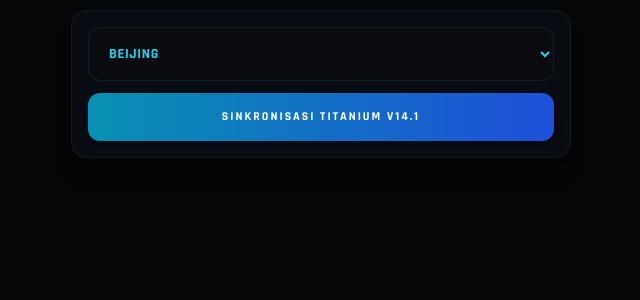
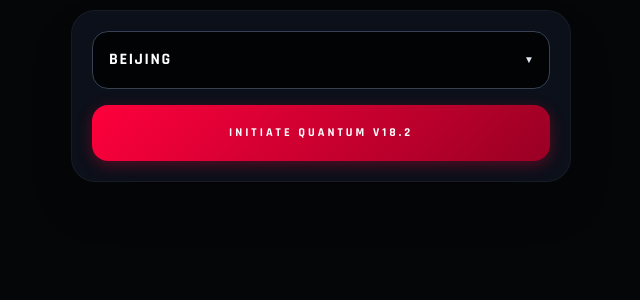
Before and after one commit to pepekosonghiji/rumus-togel, a Flask app: page / in a window 1280 px wide. Shown: the top 300 px of the page, without its empty margins (319-959 px from the left). Run offline with Flask 3, Linux system fonts and the light colour scheme; some libraries are stand-ins or nearby versions.

Commit message:
Update index.html

```diff
--- a/templates/index.html
+++ b/templates/index.html
@@ -3,12 +3,12 @@
 <head>
     <meta charset="UTF-8">
     <meta name="viewport" content="width=device-width, initial-scale=1.0, maximum-scale=1.0, user-scalable=no">
-    <title>MAMANG V.15 - TITANIUM EDITION</title>
+    <title>MAMANG V.18 - QUANTUM EDITION</title>
     <script src="https://cdn.tailwindcss.com"></script>
     <script src="https://cdnjs.cloudflare.com/ajax/libs/html2canvas/1.4.1/html2canvas.min.js"></script>
-    <link href="https://fonts.googleapis.com/css2?family=Orbitron:wght@600;800&family=Rajdhani:wght@500;700&display=swap" rel="stylesheet">
+    <link href="https://fonts.googleapis.com/css2?family=Orbitron:wght@600;900&family=Rajdhani:wght@500;700&family=JetBrains+Mono:wght@500&display=swap" rel="stylesheet">
     <style>
-        :root { --neon: #00f2ff; --bg: #050608; }
+        :root { --neon: #ff003c; --bg: #050608; --cyan: #00f2ff; }
         body {
             background: var(--bg);
             color: #e2e8f0;
@@ -16,191 +16,197 @@
             margin: 0; padding: 10px;
         }
         .font-orbitron { font-family: 'Orbitron', sans-serif; }
+        .font-mono { font-family: 'JetBrains Mono', monospace; }
         .main-container { max-width: 500px; margin: 0 auto; }
 
         #capture-area {
-            background: #0d1117;
-            border-radius: 24px;
-            padding: 20px;
+            background: radial-gradient(circle at top right, #1a0b0b, #0d1117);
+            border-radius: 28px;
+            padding: 24px;
             width: 100%;
             box-sizing: border-box;
-            border: 1px solid rgba(0, 242, 255, 0.1);
+            border: 2px solid rgba(255, 0, 60, 0.1);
             position: relative;
             overflow: hidden;
         }
 
+        .bbfs-card {
+            background: rgba(255, 0, 60, 0.05);
+            border: 1px solid rgba(255, 0, 60, 0.2);
+            box-shadow: inset 0 0 20px rgba(255, 0, 60, 0.1);
+        }
+
         .num-card {
-            background: rgba(0, 0, 0, 0.4);
-            border: 1px solid rgba(255, 255, 255, 0.05);
+            background: rgba(0, 0, 0, 0.6);
+            border-bottom: 2px solid var(--neon);
             border-radius: 12px;
-            padding: 10px 5px;
+            padding: 12px 5px;
             text-align: center;
         }
 
-        .grid-numbers { display: grid; grid-template-columns: repeat(5, 1fr); gap: 8px; }
-        .grid-top { display: grid; grid-template-columns: repeat(2, 1fr); gap: 10px; }
+        .shadow-badge {
+            background: linear-gradient(90deg, #450a0a, #000);
+            border: 1px solid var(--neon);
+            color: #ff4d79;
+            font-size: 8px;
+            padding: 2px 10px;
+            border-radius: 4px;
+            text-transform: uppercase;
+            font-weight: 900;
+        }
 
-        .btn-glow {
-            transition: all 0.3s ease;
-            text-shadow: 0 0 8px rgba(255,255,255,0.3);
+        .glow-text-red { text-shadow: 0 0 15px rgba(255, 0, 60, 0.6); }
+        .glow-text-cyan { text-shadow: 0 0 15px rgba(0, 242, 255, 0.6); }
+
+        .btn-quantum {
+            background: linear-gradient(135deg, #ff003c 0%, #990024 100%);
+            box-shadow: 0 4px 15px rgba(255, 0, 60, 0.3);
+            transition: all 0.2s ease;
         }
-        .btn-glow:active { transform: scale(0.96); }
-
-        .shadow-badge {
-            background: linear-gradient(90deg, #1e293b, #0f172a);
-            border: 1px solid #1e40af;
-            color: #60a5fa;
-            font-size: 8px;
-            padding: 2px 8px;
-            border-radius: 20px;
-            text-transform: uppercase;
-            font-weight: 800;
-        }
-        .glow-text { text-shadow: 0 0 10px rgba(0, 242, 255, 0.5); }
+        .btn-quantum:active { transform: scale(0.95); box-shadow: 0 2px 5px rgba(255, 0, 60, 0.5); }
     </style>
 </head>
 <body>
 
 <div class="main-container">
 
-    <div class="bg-gray-900/40 p-4 rounded-2xl mb-4 border border-white/5 shadow-xl">
-        <form method="POST" class="space-y-3">
-            <select name="market" class="w-full bg-[#0a0c10] text-cyan-400 p-4 rounded-xl border border-cyan-900/30 outline-none font-bold uppercase text-sm tracking-wider">
-                {% for m in markets %}
-                <option value="{{ m }}" {% if selected == m %}selected{% endif %}>{{ m }}</option>
-                {% endfor %}
-            </select>
-            <button type="submit" class="w-full bg-gradient-to-r from-cyan-600 to-blue-700 text-white p-4 rounded-xl font-bold uppercase text-xs tracking-[2px] shadow-lg">Sinkronisasi TITANIUM V14.1</button>
+    <div class="bg-gray-900/60 p-5 rounded-3xl mb-4 border border-white/5 backdrop-blur-md shadow-2xl">
+        <form method="POST" class="space-y-4">
+            <div class="relative">
+                <select name="market" class="w-full bg-black/80 text-white p-4 rounded-2xl border border-gray-700 outline-none font-bold uppercase text-base tracking-widest appearance-none">
+                    {% for m in markets %}
+                    <option value="{{ m }}" {% if selected == m %}selected{% endif %}>{{ m }}</option>
+                    {% endfor %}
+                </select>
+                <div class="absolute right-4 top-1/2 -translate-y-1/2 text-neon text-[10px]">▼</div>
+            </div>
+            <button type="submit" class="btn-quantum w-full text-white p-5 rounded-2xl font-black uppercase text-xs tracking-[3px]">
+                Initiate Quantum V18.2
+            </button>
         </form>
     </div>
 
     {% if analysis == "error" %}
-    <div class="p-4 bg-red-900/20 border border-red-500/50 rounded-xl text-center text-red-500 font-bold uppercase text-xs">Koneksi Gagal / Data Prize 1-3 Tidak Ditemukan</div>
+    <div class="p-4 bg-red-950/40 border-2 border-red-500 rounded-2xl text-center text-red-400 font-bold uppercase text-xs animate-pulse">
+        System Malfunction: Data Insufficient
+    </div>
     {% elif analysis %}
 
     <div id="capture-area">
-        <div class="absolute top-0 right-0 p-4 opacity-10">
-            <div class="text-4xl font-bold font-orbitron text-white">V14</div>
+        <div class="absolute -bottom-10 -left-10 opacity-5 pointer-events-none">
+            <h1 class="text-9xl font-black font-orbitron text-white">V18</h1>
         </div>
 
-        <div class="flex justify-between items-start border-b border-gray-800 pb-5 mb-5 relative">
+        <div class="flex justify-between items-end border-b-2 border-gray-800/50 pb-6 mb-6">
             <div>
-                <div class="flex items-center gap-2 mb-1">
-                    <div class="shadow-badge">P1-P2-P3 Scanning</div>
-                    <div class="text-[9px] text-cyan-500 font-bold tracking-[2px] uppercase">TITANIUM EDITION</div>
+                <div class="flex items-center gap-2 mb-3">
+                    <div class="shadow-badge">QUANTUM CORE</div>
+                    <div class="text-[9px] text-gray-500 font-bold tracking-[2px] uppercase">Encrypted Analysis</div>
                 </div>
-                <h2 class="text-3xl font-orbitron font-extrabold text-white uppercase tracking-tighter leading-none">{{ selected }}</h2>
-                <div id="date-now" class="text-[10px] text-gray-500 mt-1 font-bold uppercase tracking-widest"></div>
+                <h2 class="text-4xl font-orbitron font-black text-white uppercase tracking-tight glow-text-red leading-none">{{ selected }}</h2>
+                <div id="date-now" class="text-[10px] text-neon mt-2 font-bold uppercase tracking-widest opacity-80"></div>
             </div>
             <div class="text-right">
-                <div class="text-[10px] text-gray-400 uppercase font-bold mb-1">Last Results</div>
-                <div class="text-2xl font-bold text-white font-mono tracking-tighter glow-text">{{ analysis.last_res }}</div>
-                <div class="text-[9px] text-cyan-600 font-bold uppercase mt-1">
-                    P2: {{ analysis.p2_last }} | P3: {{ analysis.p3_last }}
+                <div class="text-[10px] text-gray-500 uppercase font-black mb-1">Prize 1 Result</div>
+                <div class="text-3xl font-bold text-white font-mono tracking-tighter glow-text-cyan">{{ analysis.last_res }}</div>
+                <div class="text-[8px] text-gray-600 font-bold uppercase mt-1">
+                    {% if analysis.p2_last %} P2: {{ analysis.p2_last }} | P3: {{ analysis.p3_last }} {% else %} MODE: DEEP EXTRACTION P1 {% endif %}
                 </div>
             </div>
         </div>
 
-        <div class="grid grid-cols-3 gap-3 mb-5">
-            <div class="num-card border-cyan-900/30">
-                <div class="text-[9px] text-cyan-500 font-bold mb-2 uppercase tracking-widest">A.Main</div>
-                <div class="flex justify-center gap-1">
-                    {% for char in analysis.am %}
-                    <span class="text-xl font-bold text-white">{{ char }}</span>
-                    {% endfor %}
-                </div>
+        <div class="grid grid-cols-3 gap-4 mb-6">
+            <div class="num-card">
+                <div class="text-[9px] text-gray-500 font-bold mb-2 uppercase tracking-tighter">A.Main</div>
+                <div class="text-2xl font-black text-white tracking-widest">{{ analysis.am }}</div>
             </div>
-            <div class="num-card border-purple-900/30">
-                <div class="text-[9px] text-purple-500 font-bold mb-2 uppercase tracking-widest">A.Lari</div>
-                <div class="flex justify-center gap-1">
-                    {% for char in analysis.al %}
-                    <span class="text-xl font-bold text-purple-300 italic">{{ char }}</span>
-                    {% endfor %}
-                </div>
+            <div class="num-card" style="border-color: #00f2ff;">
+                <div class="text-[9px] text-cyan-600 font-bold mb-2 uppercase tracking-tighter">A.Ikut</div>
+                <div class="text-2xl font-black text-white tracking-widest">{{ analysis.ai }}</div>
             </div>
-            <div class="num-card border-blue-900/30">
-                <div class="text-[9px] text-blue-500 font-bold mb-2 uppercase tracking-widest">A.Ikut</div>
-                <div class="flex justify-center gap-1">
-                    {% for char in analysis.ai %}
-                    <span class="text-xl font-bold text-white">{{ char }}</span>
-                    {% endfor %}
-                </div>
+            <div class="num-card" style="border-color: #ff003c;">
+                <div class="text-[9px] text-neon font-bold mb-2 uppercase tracking-tighter">Biji</div>
+                <div class="text-2xl font-black text-neon">09</div>
             </div>
         </div>
 
-        <div class="bg-gradient-to-r from-cyan-950/40 to-transparent border-l-4 border-cyan-500 p-5 rounded-r-2xl mb-6 shadow-inner">
-            <div class="flex justify-between items-center mb-3">
-                <div class="text-[10px] text-gray-400 uppercase font-bold tracking-[5px]">BBFS 6-DIGIT PRECISION</div>
-                <div class="text-[8px] bg-cyan-900/50 px-2 py-0.5 rounded text-cyan-400 font-bold">V14.1</div>
+        <div class="bbfs-card p-6 rounded-3xl mb-8 relative overflow-hidden">
+            <div class="flex justify-between items-center mb-4 relative z-10">
+                <div class="text-[10px] text-gray-400 font-black tracking-[4px]">BBFS QUANTUM 6D</div>
+                <div class="h-1.5 w-1.5 bg-neon rounded-full animate-ping"></div>
             </div>
-            <div class="flex justify-start gap-4 text-5xl font-bold text-cyan-400 tracking-[10px] font-mono glow-text">
+            <div class="text-6xl font-black text-white tracking-[8px] font-mono text-center glow-text-red relative z-10">
                 {{ analysis.bbfs }}
             </div>
         </div>
 
-        <div class="grid grid-cols-3 gap-3 mb-6">
-            <div class="bg-black/60 p-3 rounded-xl text-center border border-gray-800">
-                <div class="text-[9px] text-gray-500 mb-1 font-bold uppercase">Shio</div>
-                <div class="text-[12px] font-bold text-white uppercase">{{ analysis.shio }}</div>
+        <div class="grid grid-cols-3 gap-4 mb-8">
+            <div class="bg-gray-900/40 p-3 rounded-xl border border-gray-800 text-center">
+                <div class="text-[8px] text-gray-500 font-bold uppercase mb-1">SHIO</div>
+                <div class="text-xs font-black text-white uppercase italic">{{ analysis.shio }}</div>
             </div>
-            <div class="bg-black/60 p-3 rounded-xl text-center border border-gray-800">
-                <div class="text-[9px] text-gray-500 mb-1 font-bold uppercase">Macau</div>
-                <div class="text-[12px] font-bold text-white">{{ analysis.macau }}</div>
+            <div class="bg-gray-900/40 p-3 rounded-xl border border-gray-800 text-center">
+                <div class="text-[8px] text-gray-500 font-bold uppercase mb-1">MACAU</div>
+                <div class="text-xs font-black text-cyan-400">{{ analysis.macau }}</div>
             </div>
-            <div class="bg-black/60 p-3 rounded-xl text-center border border-gray-800">
-                <div class="text-[9px] text-gray-500 mb-1 font-bold uppercase">Twin</div>
-                <div class="text-[12px] font-bold text-red-500">{{ analysis.twin }}</div>
+            <div class="bg-gray-900/40 p-3 rounded-xl border border-gray-800 text-center">
+                <div class="text-[8px] text-gray-500 font-bold uppercase mb-1">TWIN</div>
+                <div class="text-xs font-black text-neon">{{ analysis.twin }}</div>
             </div>
         </div>
 
-        <div class="space-y-6">
+        <div class="space-y-8">
             <div>
-                <div class="text-[10px] text-cyan-700 font-bold uppercase mb-3 tracking-widest flex items-center gap-2">
-                    <span class="w-2 h-2 bg-cyan-700 rounded-full animate-pulse"></span> Top 10 Line 2D (Spesifik)
+                <div class="flex items-center gap-3 mb-4">
+                    <div class="h-[1px] flex-1 bg-gradient-to-r from-transparent to-gray-800"></div>
+                    <div class="text-[10px] text-neon font-black uppercase tracking-[3px]">2D Jitu Sniper</div>
+                    <div class="h-[1px] flex-1 bg-gradient-to-l from-transparent to-gray-800"></div>
                 </div>
-                <div class="grid-numbers">
+                <div class="grid grid-cols-5 gap-2">
                     {% for n in analysis.top2d %}
-                    <div class="bg-gray-900/80 p-2 rounded-lg text-center font-mono text-sm text-white border border-gray-800">{{ n }}</div>
+                    <div class="bg-black/80 py-3 rounded-lg text-center font-mono text-sm text-white border border-gray-800 font-bold hover:border-neon transition-colors">{{ n }}</div>
                     {% endfor %}
                 </div>
             </div>
 
-            <div class="grid-top">
+            <div class="grid grid-cols-2 gap-6">
                 <div>
-                    <div class="text-[10px] text-blue-700 font-bold uppercase mb-3 tracking-widest">Top 10 Line 3D</div>
+                    <div class="text-[9px] text-gray-500 font-black uppercase mb-3 tracking-widest">3D Quantum</div>
                     <div class="space-y-2">
                         {% for n in analysis.top3d %}
-                        <div class="bg-gray-900/80 p-2 rounded-lg text-center font-mono text-xs text-blue-200 border border-blue-900/20">{{ n }}</div>
+                        <div class="bg-gray-900/50 p-2 rounded-lg text-center font-mono text-xs text-cyan-200 border border-cyan-900/20 font-bold">{{ n }}</div>
                         {% endfor %}
                     </div>
                 </div>
                 <div>
-                    <div class="text-[10px] text-purple-700 font-bold uppercase mb-3 tracking-widest">Top 4D Penembak Jitu</div>
+                    <div class="text-[9px] text-gray-500 font-black uppercase mb-3 tracking-widest">4D Titanium</div>
                     <div class="space-y-2">
                         {% for n in analysis.top4d %}
-                        <div class="bg-gray-900/80 p-2 rounded-lg text-center font-mono text-xs text-purple-200 border border-purple-900/20">{{ n }}</div>
+                        <div class="bg-gray-900/50 p-2 rounded-lg text-center font-mono text-xs text-neon border border-neon/10 font-bold">{{ n }}</div>
                         {% endfor %}
                     </div>
                 </div>
             </div>
         </div>
 
-        <div class="mt-8 pt-4 border-t border-gray-800/50 text-center">
-            <div class="text-[9px] text-gray-600 uppercase tracking-[6px] font-bold">V15.1 Titanium Penembak Jitu Secured</div>
+        <div class="mt-10 pt-4 border-t border-gray-800/40 text-center">
+            <div class="text-[8px] text-gray-700 uppercase tracking-[8px] font-black">Quantum Edition V18.2 Secured by Titanium</div>
         </div>
     </div>
 
-    <div class="mt-6 flex flex-col gap-3 pb-12">
-        <button onclick="copyAnalysis()" class="btn-glow w-full p-4 bg-gray-900 text-gray-400 rounded-2xl border border-gray-800 font-bold uppercase text-[10px] tracking-widest">Salin Data Teks</button>
-        <button id="ss-btn" onclick="takeScreenshot()" class="btn-glow w-full p-5 bg-cyan-800 text-white rounded-2xl font-bold uppercase text-xs tracking-widest shadow-2xl">Simpan Gambar Ultra HD</button>
+    <div class="mt-8 flex flex-col gap-4 pb-16 px-2">
+        <button id="ss-btn" onclick="takeScreenshot()" class="btn-quantum w-full p-6 text-white rounded-3xl font-black uppercase text-sm tracking-[4px]">
+            SAVE ULTRA HD IMAGE
+        </button>
+        <button onclick="copyAnalysis()" class="w-full p-4 bg-transparent text-gray-500 rounded-2xl border border-gray-800 font-bold uppercase text-[9px] tracking-widest hover:bg-white/5">
+            Copy Raw Data
+        </button>
     </div>
 
     <textarea id="copyTarget" class="hidden">
-📊 ANALISA TITANIUM V14.1 [{{ selected }}]
+📊 QUANTUM ANALYSIS V18.2 [{{ selected }}]
 ------------------------------------
 Result P1: {{ analysis.last_res }}
-Result P2: {{ analysis.p2_last }}
-Result P3: {{ analysis.p3_last }}
 ------------------------------------
 AM: {{ analysis.am }} | AI: {{ analysis.ai }}
 BBFS: {{ analysis.bbfs }} (FIX 6D)
@@ -210,7 +216,7 @@ SHIO: {{ analysis.shio }} | MACAU: {{ analysis.macau }}
 3D JITU: {{ analysis.top3d | join(', ') }}
 4D JITU: {{ analysis.top4d | join(', ') }}
 ------------------------------------
-V14.1 Titanium Penembak Jitu Secured
+Quantum Penembak Jitu Secured
     </textarea>
     {% endif %}
 
@@ -219,26 +225,26 @@ V14.1 Titanium Penembak Jitu Secured
 <script>
     function updateClock() {
         const d = new Date();
-        const options = { weekday: 'long', day: '2-digit', month: 'short', year: 'numeric', hour: '2-digit', minute: '2-digit' };
+        const options = { weekday: 'long', day: '2-digit', month: 'long', year: 'numeric', hour: '2-digit', minute: '2-digit' };
         const el = document.getElementById('date-now');
-        if(el) el.innerText = d.toLocaleString('id-ID', options);
+        if(el) el.innerText = d.toLocaleString('id-ID', options).replace('pukul ', '');
     }
     updateClock();
 
     function copyAnalysis() {
         const copyText = document.getElementById("copyTarget");
-        copyText.classList.remove('hidden'); // Tampilkan sebentar untuk select
+        copyText.classList.remove('hidden');
         copyText.select();
         document.execCommand("copy");
-        copyText.classList.add('hidden'); // Sembunyikan lagi
-        alert("Data TITANIUM berhasil disalin!");
+        copyText.classList.add('hidden');
+        alert("QUANTUM Data Copied!");
     }
 
     async function takeScreenshot() {
         const area = document.getElementById('capture-area');
         const btn = document.getElementById('ss-btn');
         window.scrollTo(0,0);
-        btn.innerText = "TITANIUM ENCODING HD...";
+        btn.innerText = "ENCODING QUANTUM HD...";
         btn.disabled = true;
 
         try {
@@ -247,17 +253,18 @@ V14.1 Titanium Penembak Jitu Secured
                 scale: 3,
                 logging: false,
                 useCORS: true,
-                allowTaint: true
+                allowTaint: true,
+                removeContainer: true
             });
 
             const link = document.createElement('a');
-            link.download = `V14_Titanium_${Date.now()}.png`;
+            link.download = `Quantum_V18_${Date.now()}.png`;
             link.href = canvas.toDataURL("image/png", 1.0);
             link.click();
         } catch (err) {
-            alert("Gagal membuat gambar: " + err);
+            alert("Error Rendering: " + err);
         } finally {
-            btn.innerText = "Simpan Gambar Ultra HD";
+            btn.innerText = "SAVE ULTRA HD IMAGE";
             btn.disabled = false;
         }
     }
```
